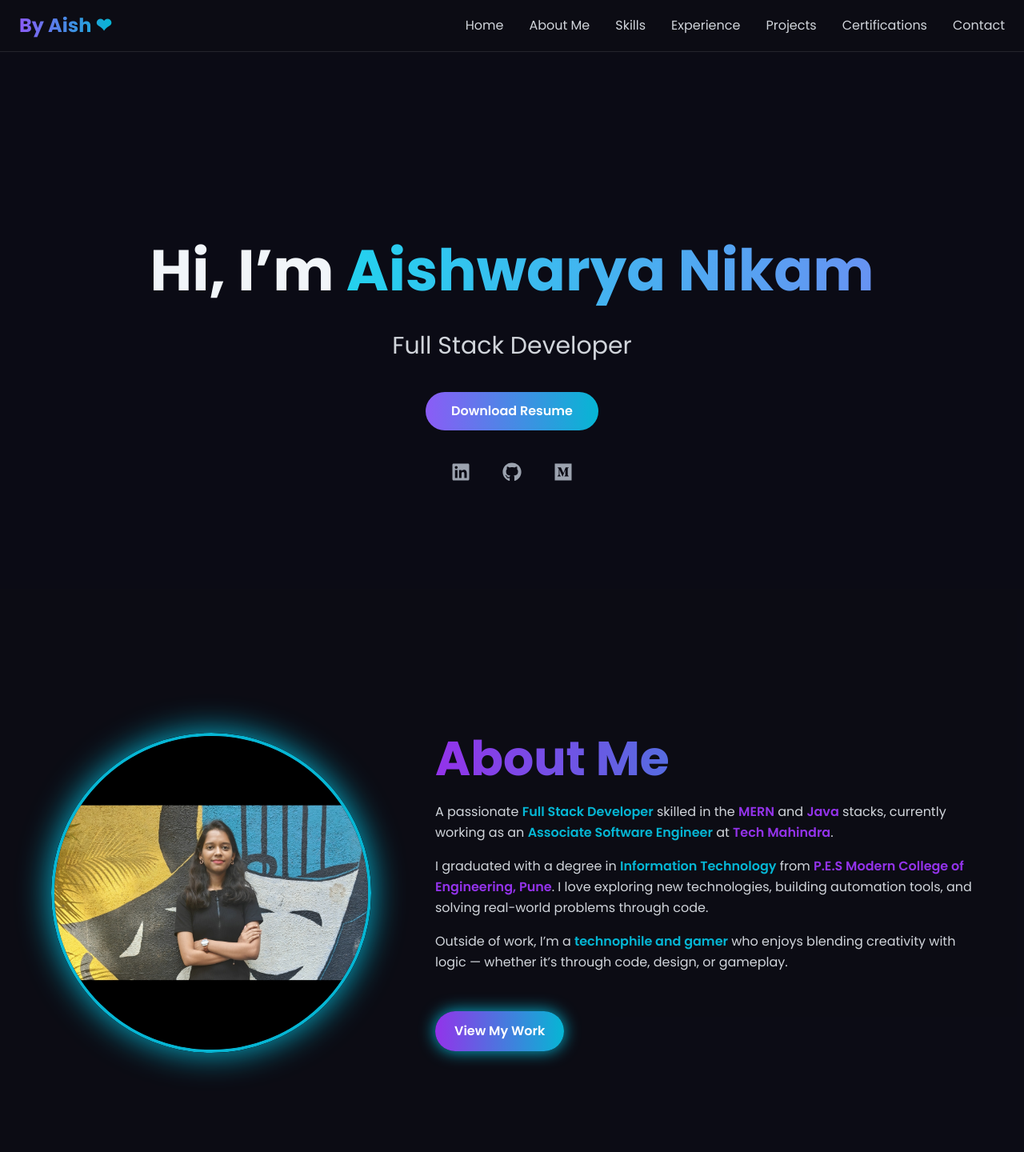
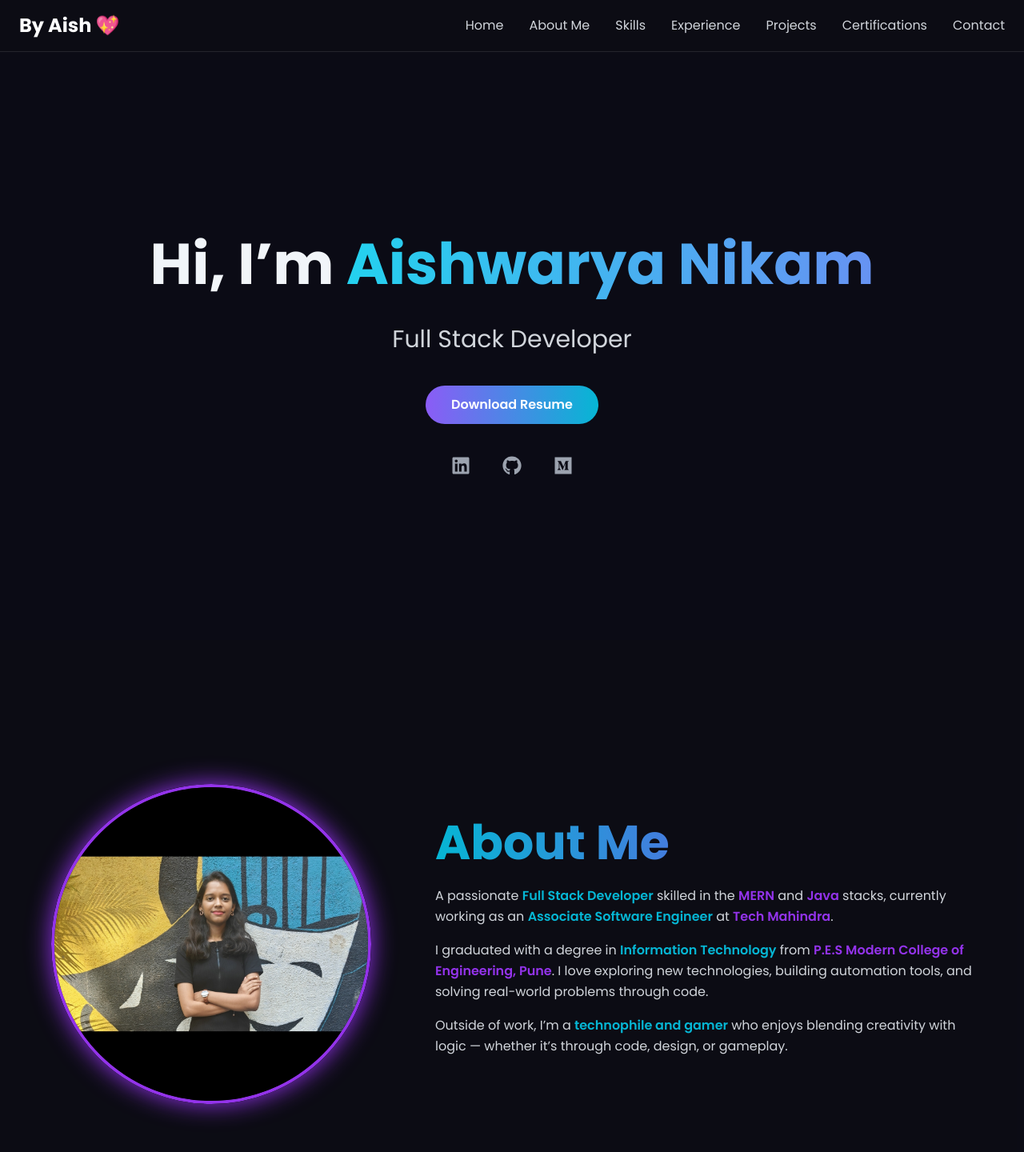
Before and after one commit to nikamaish/AishNik_Portfolio, a React (Vite) app: page / in a window 1280 px wide. Shown: the top 1440 px of the page at 80% size. Built offline with nearby package versions, Linux system fonts and the light colour scheme.

Commit message:
:lipstick: ui changes in navbar intro about sections

```diff
--- a/src/components/AboutMe.jsx
+++ b/src/components/AboutMe.jsx
@@ -5,18 +5,18 @@ const AboutMe = () => {
     return (
         <section
             id="about"
-  className="min-h-screen flex flex-col md:flex-row items-center justify-center gap-20 px-10 pt-10 pb-20 bg-[#0d0d15]/70 -mt-16"
+            className="min-h-screen flex flex-col md:flex-row items-center justify-center gap-20 px-10 pt-10 pb-20 bg-[#0d0d15]/70 "
         >
             <motion.div
                 initial={{ opacity: 0, x: -80 }}
                 animate={{ opacity: 1, x: 0 }}
                 transition={{ duration: 1 }}
-        className="relative w-72 h-72 md:w-[400px] md:h-[400px] rounded-full overflow-hidden shadow-[0_0_40px_#06b6d4]"
+                className="relative w-72 h-72 md:w-[400px] md:h-[400px] rounded-full overflow-hidden shadow-[0_0_30px_#9333ea]"
             >
                 <img
                     src={Aish}
                     alt="Aishwarya Nikam"
-          className="w-full h-full object-cover rounded-full border-4 border-[#06b6d4]"
+                    className="w-full h-full object-cover rounded-full border-4 border-[#9333ea]"
                 />
                 {/* <div className="absolute inset-0 bg-gradient-to-r from-[#9333ea]/20 to-[#06b6d4]/20 animate-pulse"></div> */}
             </motion.div>
@@ -27,7 +27,7 @@ const AboutMe = () => {
                 transition={{ duration: 1 }}
                 className="max-w-2xl text-center md:text-left leading-relaxed"
             >
-        <h2 className="text-6xl font-bold mb-6 bg-gradient-to-r from-[#9333ea] to-[#06b6d4] bg-clip-text text-transparent">
+                <h2 className="text-6xl font-bold mb-6 bg-gradient-to-l from-[#9333ea] to-[#06b6d4] bg-clip-text text-transparent">
                     About Me
                 </h2>
 
@@ -64,14 +64,14 @@ const AboutMe = () => {
                     design, or gameplay.
                 </p>
 
-        <motion.a
+                {/* <motion.a
           href="#projects"
           whileHover={{ scale: 1.05 }}
           whileTap={{ scale: 0.95 }}
-          className="mt-8 inline-block px-6 py-3 bg-gradient-to-r from-[#9333ea] to-[#06b6d4] text-white font-semibold rounded-full shadow-[0_0_20px_#06b6d4] hover:shadow-[0_0_30px_#9333ea] transition-all duration-300"
+          className="mt-8 inline-block px-6 py-3 bg-gradient-to-r from-[#9333ea] to-[#06b6d4] text-white font-semibold rounded-full"
         >
           View My Work
-        </motion.a>
+        </motion.a> */}
             </motion.div>
         </section>
     );
--- a/src/components/Intro.jsx
+++ b/src/components/Intro.jsx
@@ -8,8 +8,10 @@ const Intro = () => {
                 initial={{ opacity: 0, y: 30 }}
                 animate={{ opacity: 1, y: 0 }}
                 transition={{ duration: 1 }}
-                className="text-5xl md:text-7xl font-bold mt-36 mb-10"
-            >
+className="text-3xl sm:text-4xl md:text-6xl lg:text-7xl font-bold
+             mt-32 mb-10
+             text-center md:text-left
+             px-4 sm:px-6">
                 Hi, I’m{" "}
                 <span className="animated-name">Aishwarya Nikam</span>
             </motion.h1>
@@ -36,7 +38,7 @@ const Intro = () => {
             <motion.div
                 initial={{ opacity: 0 }}
                 animate={{ opacity: 1 }}
-                transition={{ delay: 1.4, duration: 1 }}
+                transition={{ delay: 0.8, duration: 1 }}
                 className="flex space-x-10 text-2xl "
             >
 
--- a/src/components/Navbar.jsx
+++ b/src/components/Navbar.jsx
@@ -32,11 +32,11 @@ const Navbar = () => {
         >
             <div className="max-w-7xl mx-auto px-6 flex justify-between items-center h-16">
                 <motion.h1
-                    className="text-2xl font-bold bg-gradient-to-r from-primary to-accent bg-clip-text text-transparent cursor-pointer"
+                    className="text-2xl font-bold text-white cursor-pointer"
                     onClick={() => handleScroll("home")}
                     whileHover={{ scale: 1.05 }}
                 >
-                    By Aish ❤
+                    By Aish 💖
                 </motion.h1>
 
                 <ul className="hidden md:flex space-x-8 text-gray-300 font-medium">
```
Lines whose indentation alone changed are shown as unchanged.
